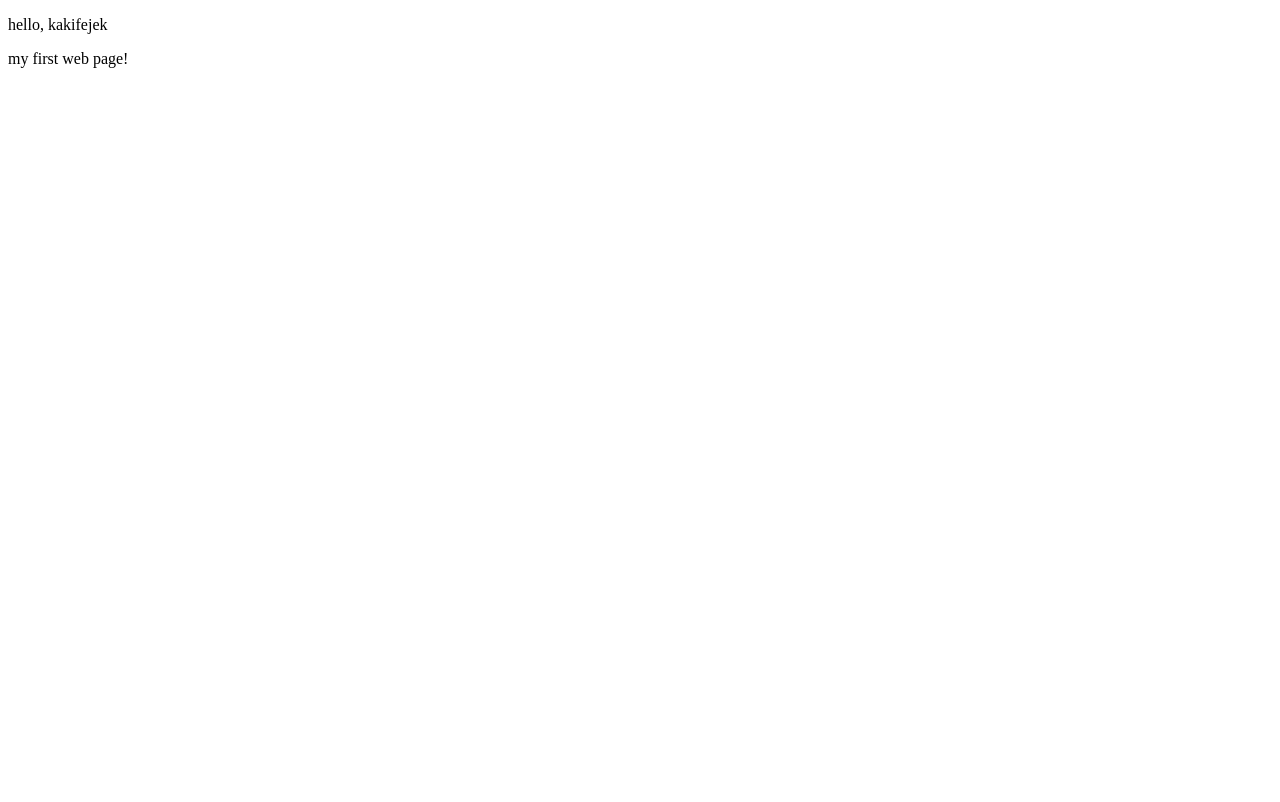
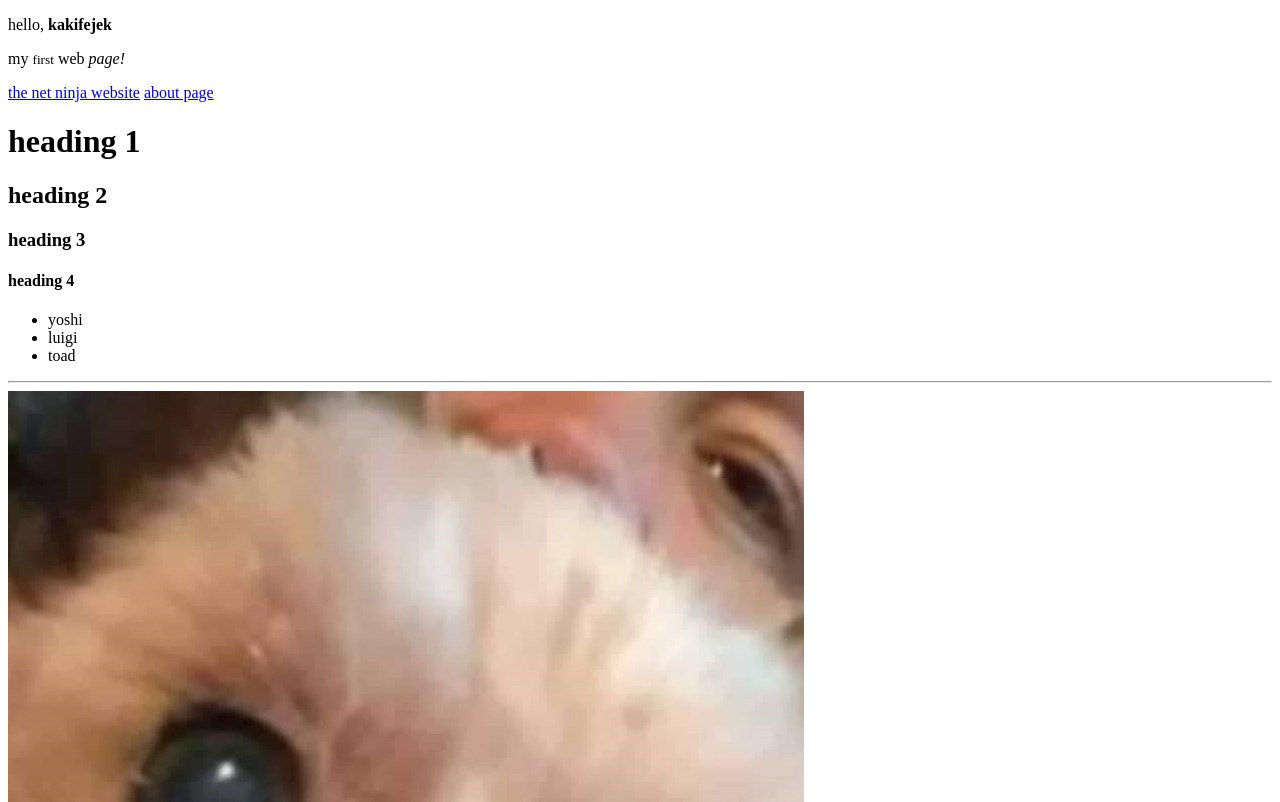
Before and after one commit to thatwaswild/my-first-webpage, a plain HTML site: page index.html in a window 1280 px wide. Shown: the top 802 px of the page. Drawn offline with Linux system fonts and the light colour scheme.

Commit message:
common HTML tags

```diff
--- a/index.html
+++ b/index.html
@@ -5,8 +5,40 @@
 </head>
 <body>
 
-    <p>hello, kakifejek</p>
-    <p>my first web page!</p>
+    <div>
+        <p>hello, <strong>kakifejek</strong></p>
+        <p>my <small>first</small> web <em>page!</em></p>
+        <a href="https://www.thenetninja.co.uk">the net ninja website</a>
+        <a href="about.html">about page</a>
+    </div>
+
+    <div>
+        <h1>heading 1</h1>
+        <h2>heading 2</h2>
+        <h3>heading 3</h3>
+        <h4>heading 4</h4>
+    </div>
+
+    <div>
+        <ul>
+            <li>yoshi</li>
+            <li>luigi</li>
+            <li>toad</li>
+        </ul>
+    </div>
+
+    <!-- span tag below -->
+    <!--<span>I am a <br>span tag</span> -->
+
+    <hr>
+
+    <img src="img/monty.png" alt="a picture of Monty">
+
+    <blockquote cite="http://www.oscarwildsite.com">
+        we are all in the ugget, but some of us are looking at the stars
+    </blockquote>
+
+    <p style="color:orange">style me</p>
 
 </body>
 </html>
```
Also changed, not shown: about.html (added), img/monty.png (added).
